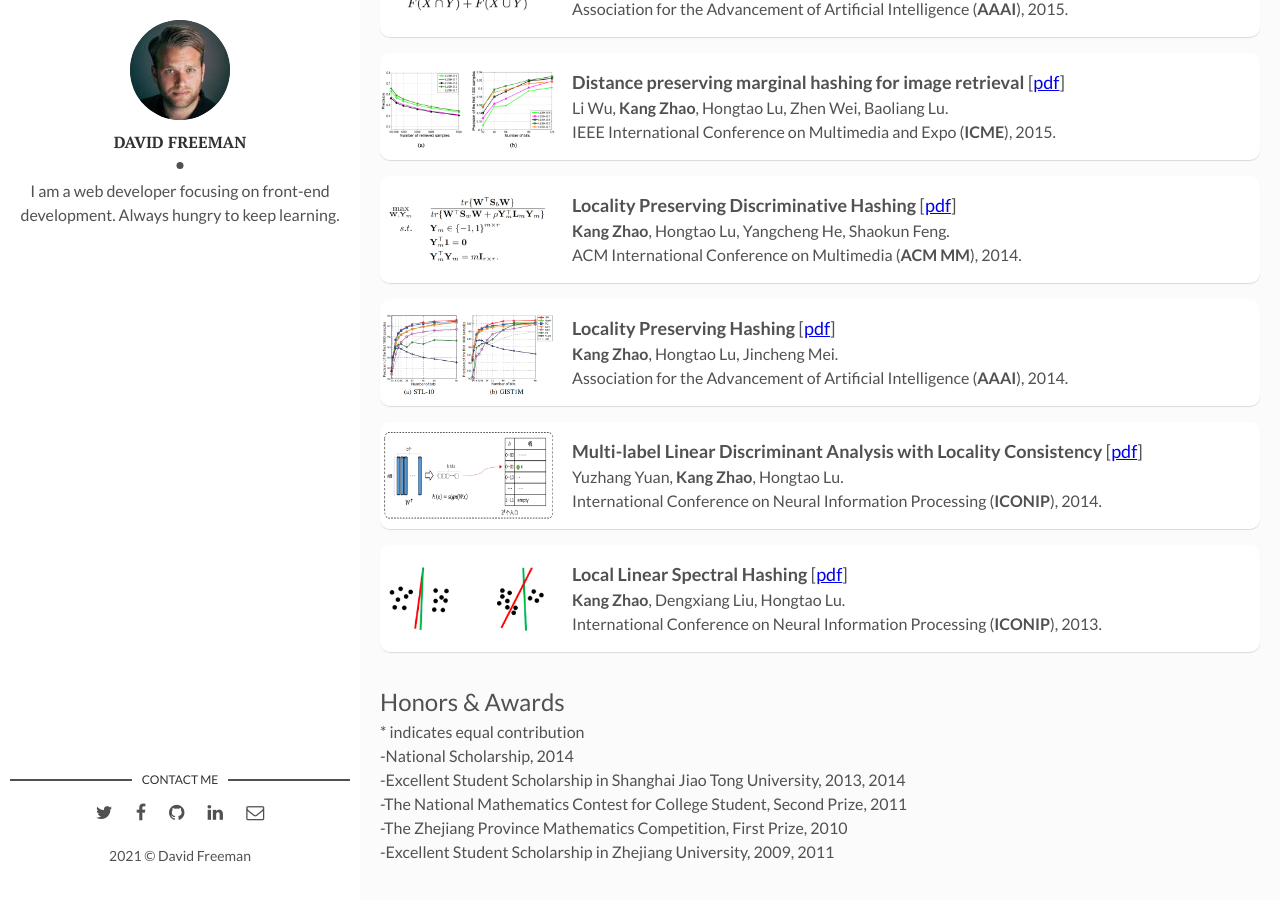
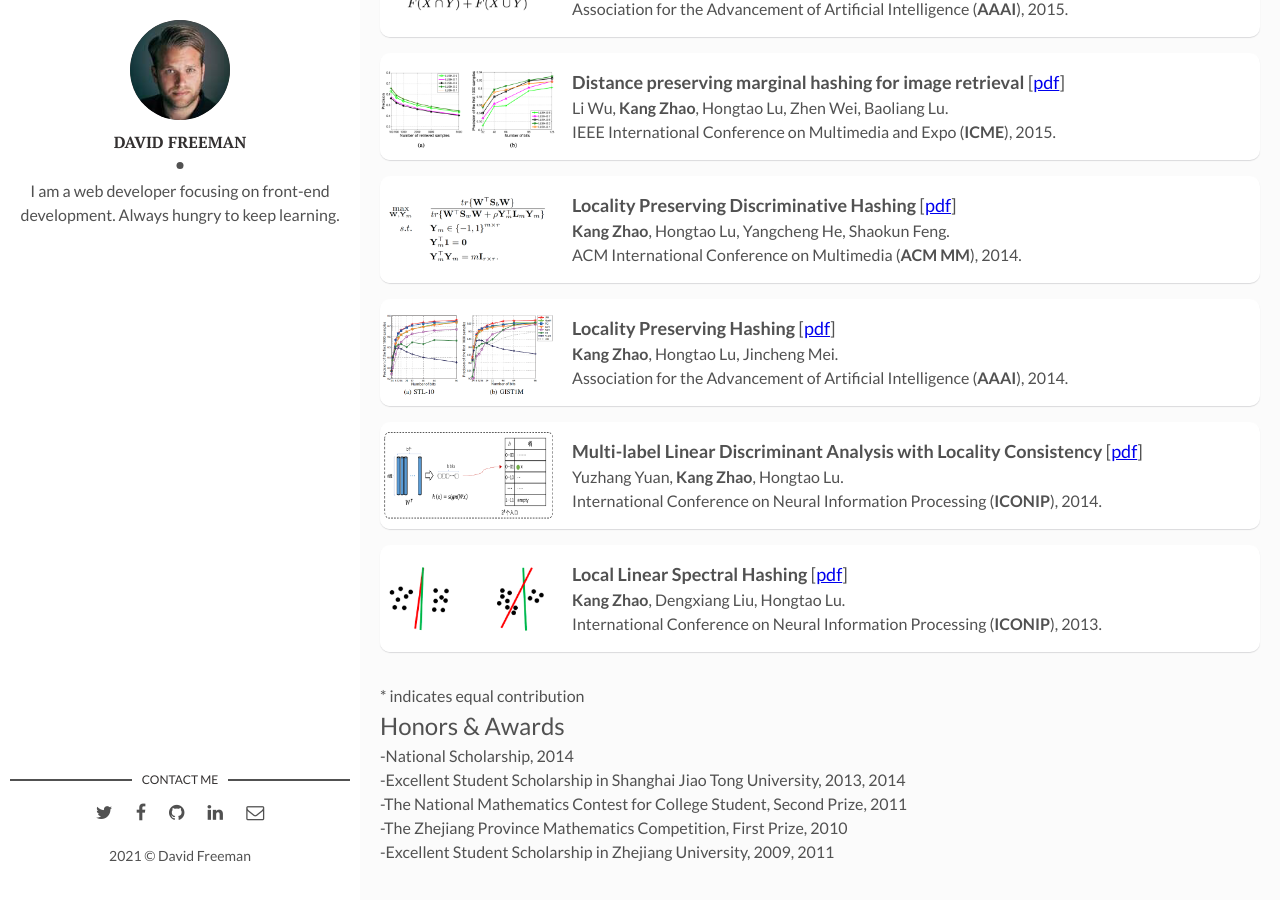
Before and after one commit to kangzhao2/kangzhao2.github.io, a Jekyll site: the page built from index.html, in a window 1280 px wide and 900 px high, scrolled down 1248 px. Built offline with Jekyll 4.4.1, drawn with Linux system fonts in a browser that asks for light colours; the list of posts is cut into pages by our own code.

Commit message:
Update index.html

```diff
--- a/index.html
+++ b/index.html
@@ -109,7 +109,7 @@ layout: main
 {% endfor %}-->
 
 <body>
-<p><font size="5">Honors & Awards</font> <br>* indicates equal contribution<br> -National Scholarship, 2014<br> -Excellent Student Scholarship in Shanghai Jiao Tong University, 2013, 2014<br> -The National Mathematics Contest for College Student, Second Prize, 2011<br> -The Zhejiang Province Mathematics Competition, First Prize, 2010<br> -Excellent Student Scholarship in Zhejiang University, 2009, 2011
+<p>* indicates equal contribution<br><font size="5">Honors & Awards</font> <br> -National Scholarship, 2014<br> -Excellent Student Scholarship in Shanghai Jiao Tong University, 2013, 2014<br> -The National Mathematics Contest for College Student, Second Prize, 2011<br> -The Zhejiang Province Mathematics Competition, First Prize, 2010<br> -Excellent Student Scholarship in Zhejiang University, 2009, 2011
 </p>
 </body>
 
```
